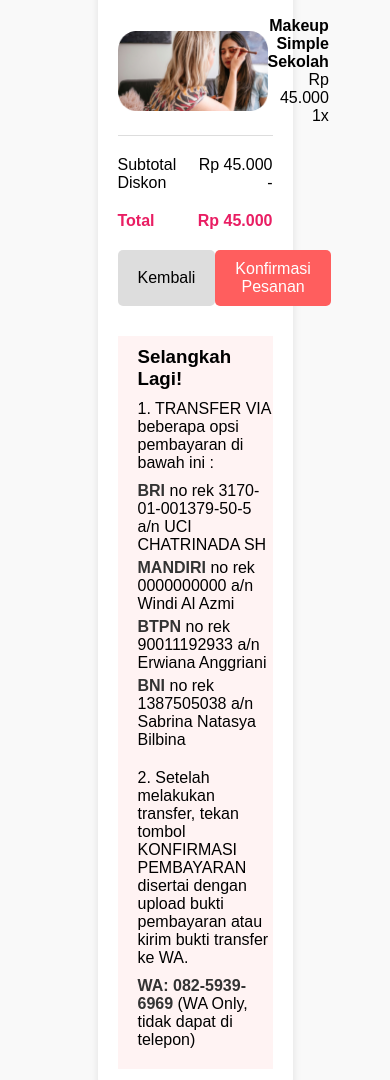
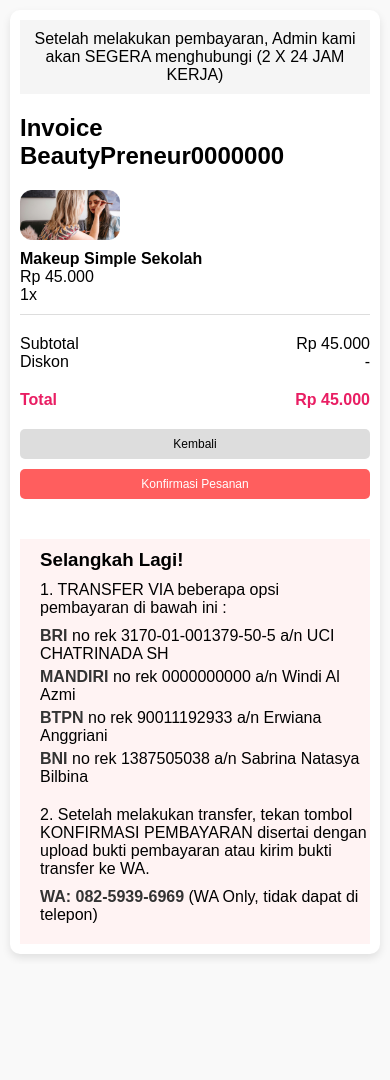
Before and after one commit to cut-nyak-dien-PI-2024/beauty-preneur, a plain HTML site: page payment/payment2.html in a window 390 px wide. Shown: the top 1080 px of the page. After the commit the page ends 964 px from the top, so only its background shows below. Drawn offline with Linux system fonts and the light colour scheme.

Commit message:
responsive payment2

```diff
--- a/payment/payment2.css
+++ b/payment/payment2.css
@@ -10,7 +10,8 @@ body {
     display: flex;
     justify-content: center;
     align-items: center;
-    height: 100vh;
+    min-height: 100vh; /* Ubah dari height: 100vh menjadi min-height */
+    padding: 20px;
 }
 
 .invoice-container {
@@ -119,9 +120,68 @@ strong {
     font-weight: bold;
     color: #333;
 }
+
 .total {
     font-size: 16px;
     font-weight: bold;
     margin-top: 20px;
     color: #e91e63;
 }
+
+/* Responsive Design */
+@media (max-width: 768px) {
+    .invoice-container {
+        width: 80%;
+        padding: 15px;
+    }
+
+    .product-info img {
+        width: 120px;
+        height: 60px;
+    }
+
+    button {
+        font-size: 14px;
+    }
+}
+
+@media (max-width: 480px) {
+    body {
+        padding: 10px;
+    }
+
+    .invoice-container {
+        width: 100%;
+        padding: 10px;
+    }
+
+    .product-info {
+        flex-direction: column;
+        align-items: flex-start;
+        text-align: left;
+    }
+
+    .product-info img {
+        width: 100px;
+        height: 50px;
+        margin-bottom: 10px;
+    }
+
+    .product-info div {
+        text-align: left;
+    }
+
+    .buttons {
+        flex-direction: column;
+    }
+
+    .buttons button {
+        width: 100%;
+        margin-bottom: 10px;
+    }
+
+    button {
+        font-size: 12px;
+        padding: 8px;
+    }
+}
```
Also changed, not shown: 1 other file.
